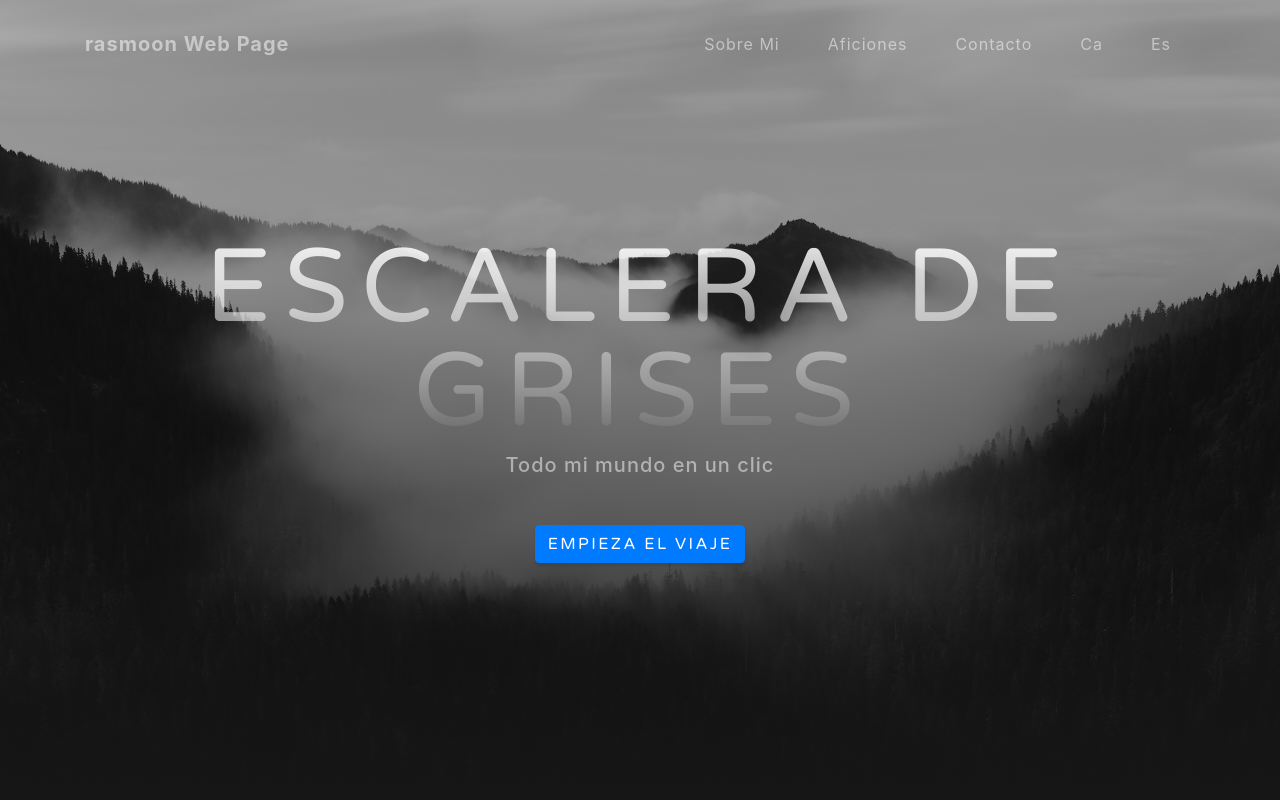
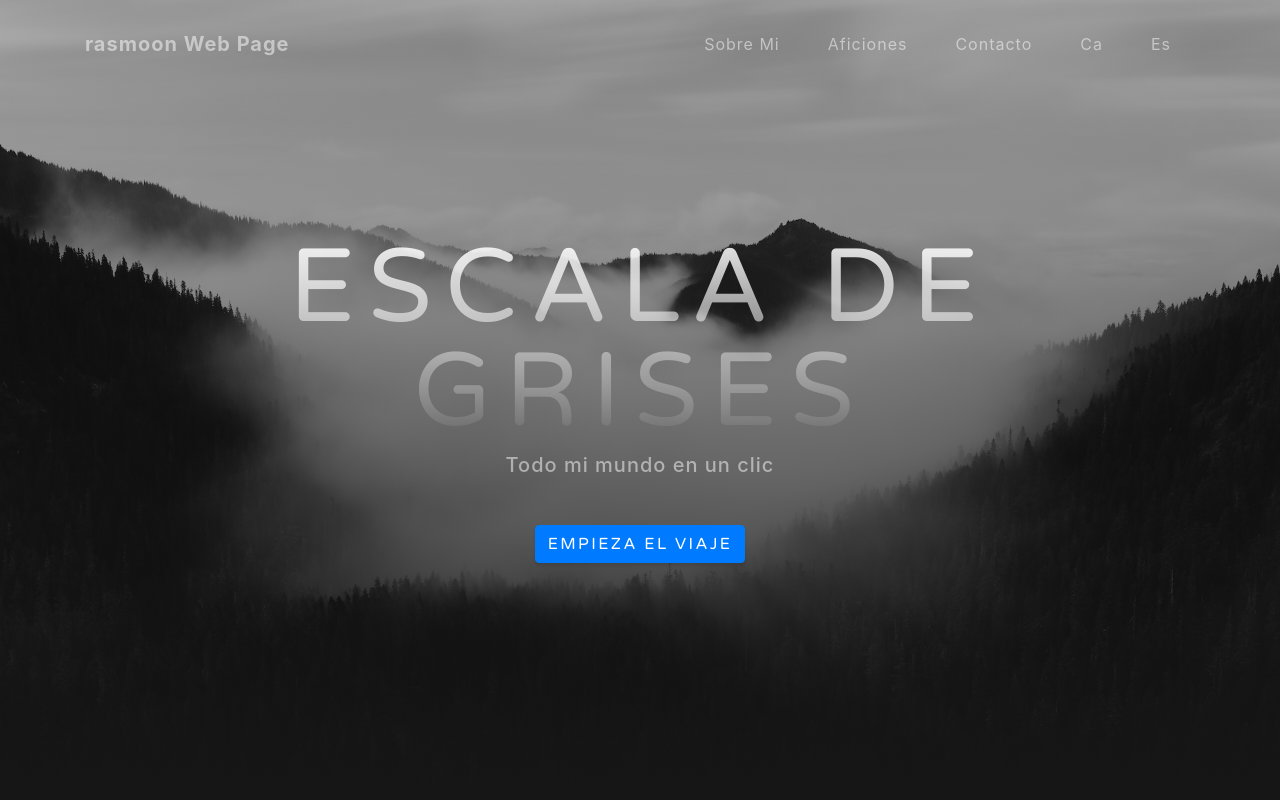
Before and after one commit to rasmoon/rasmoon, a website with bundled scripts: page index2.html in a window 1280 px wide. Shown: the top 800 px of the page. Built offline with nearby package versions, Linux system fonts and the light colour scheme.

Commit message:
Update index2.html

```diff
--- a/index2.html
+++ b/index2.html
@@ -49,7 +49,7 @@
   <header class="masthead">
     <div class="container d-flex h-100 align-items-center">
       <div class="mx-auto text-center">
-        <h1 class="mx-auto my-0 text-uppercase">ESCAlera DE GRIses</h1>
+        <h1 class="mx-auto my-0 text-uppercase">ESCAla DE GRIses</h1>
         <h2 class="text-white-50 mx-auto mt-2 mb-5">Todo mi mundo en un clic</h2>
         <a href="#about" class="btn btn-primary js-scroll-trigger">EMPIEZA EL VIAJE</a>
       </div>
```
